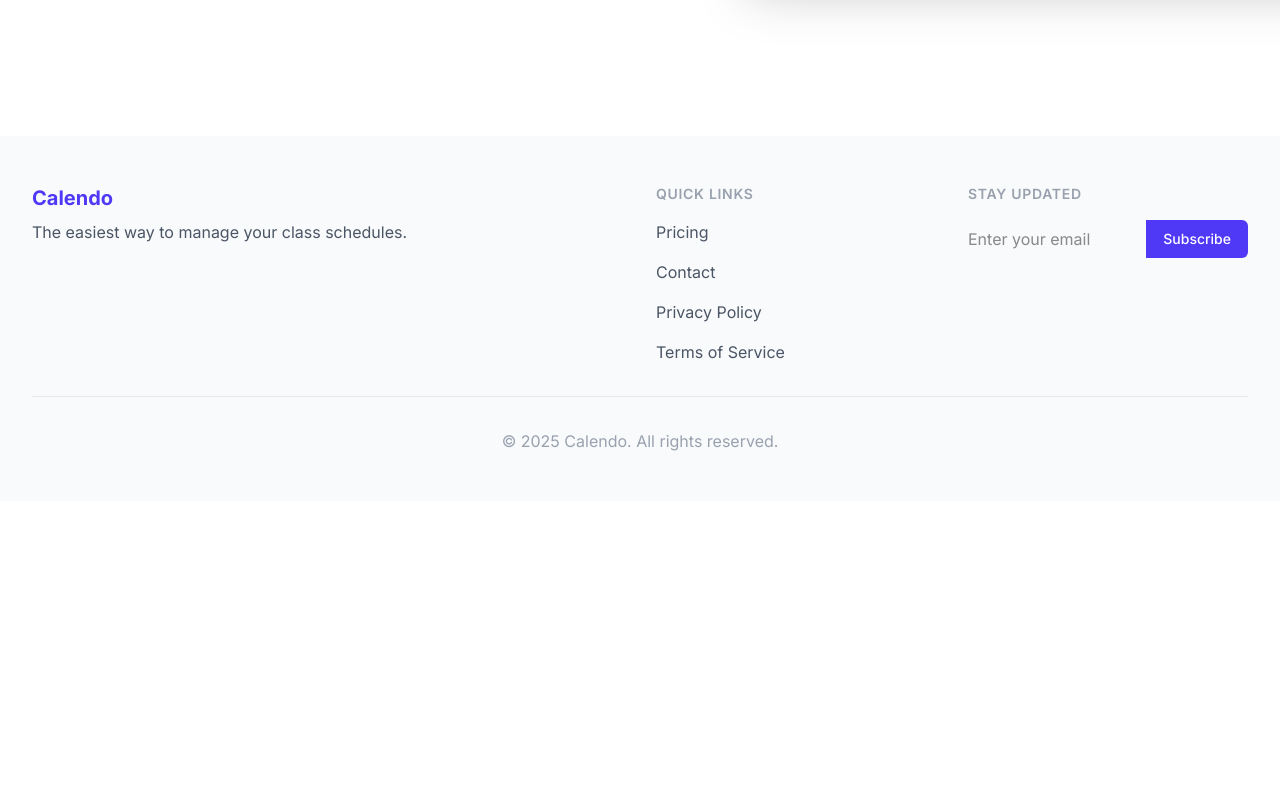
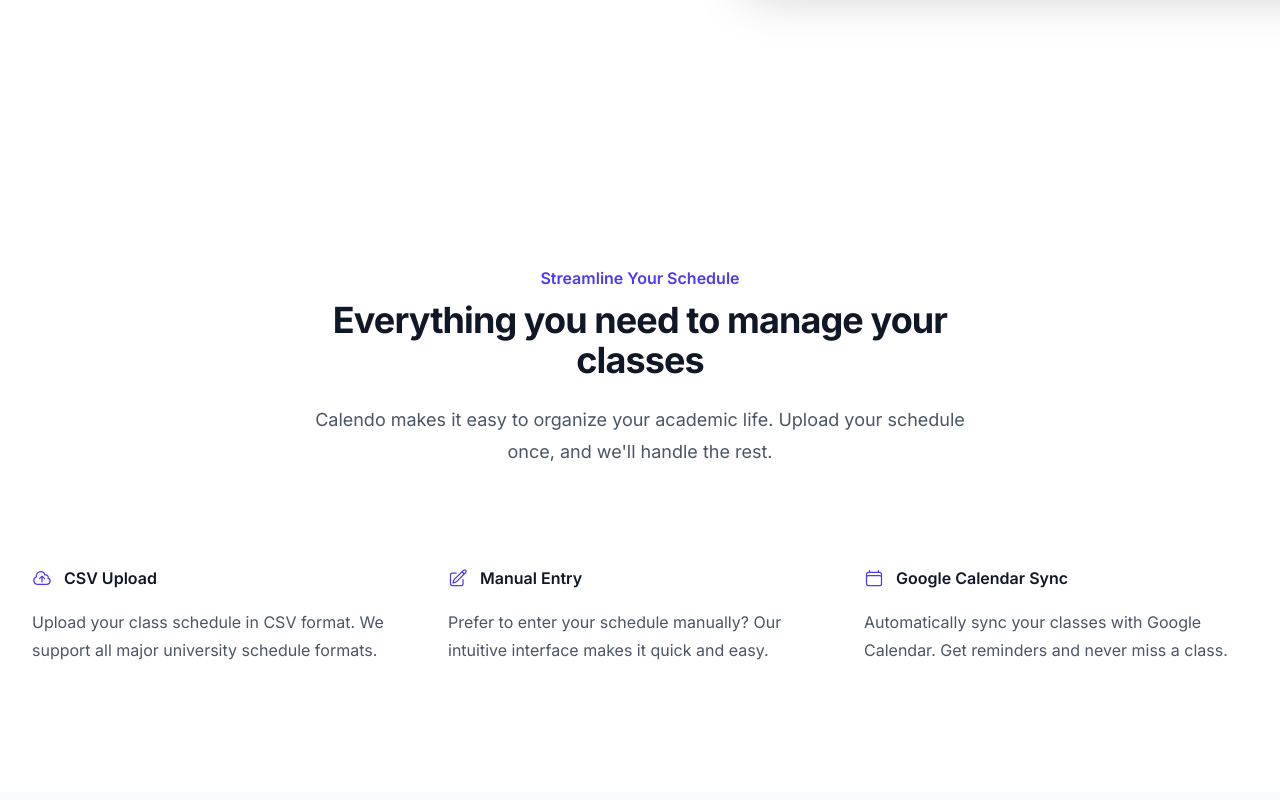
Before and after one commit to GPadaka19/Calendo, a Next.js app in the folder frontend/: page / in a window 1280 px wide. Shown: the part 1160-1960 px from the top of the page. Before the commit the page ends 1661 px from the top, so only its background shows below. Built offline with nearby package versions, Linux system fonts and the light colour scheme.

Commit message:
feat: integrate Features component into Home page for enhanced user experience

```diff
--- a/frontend/src/app/page.tsx
+++ b/frontend/src/app/page.tsx
@@ -1,10 +1,12 @@
 import Image from "next/image";
 import Hero from '@/components/sections/Hero';
+import Features from '@/components/sections/Features';
 
 export default function Home() {
   return (
     <>
       <Hero />
+      <Features />
     </>
   );
 }
```
